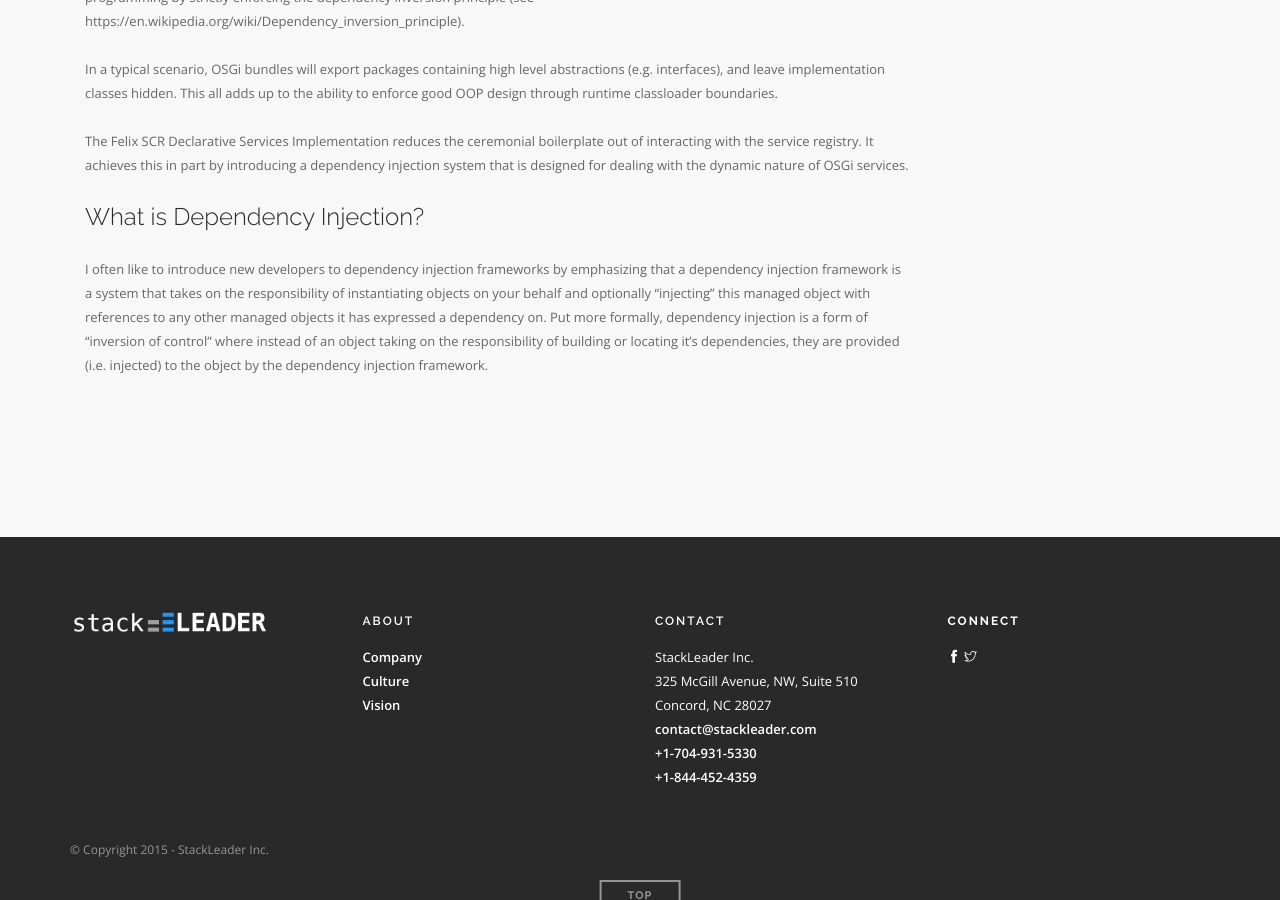
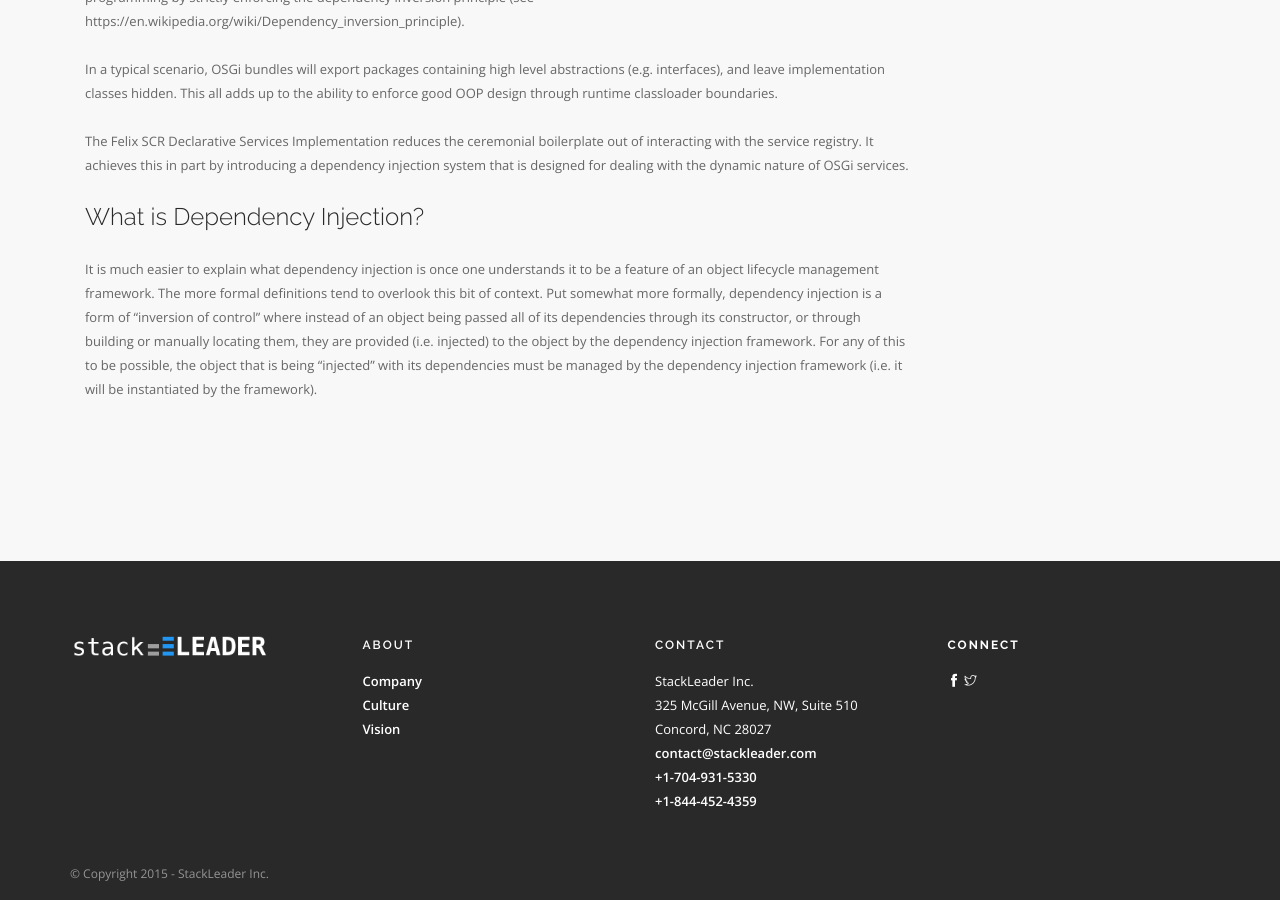
Before and after one commit to stackleader/stackleader.github.io, a Jekyll site: the page built from _posts/2016-05-20-dependency-injection-and-osgi.markdown, in a window 1280 px wide and 900 px high, scrolled down 1512 px. Built offline with Jekyll 4.4.1, drawn with Linux system fonts in a browser that asks for light colours; nearby versions of some CDN libraries.

Commit message:
small changes to blog entry on dependency injection

```diff
--- a/_posts/2016-05-20-dependency-injection-and-osgi.markdown
+++ b/_posts/2016-05-20-dependency-injection-and-osgi.markdown
@@ -32,8 +32,8 @@ The Felix SCR Declarative Services Implementation reduces the ceremonial boilerp
 by introducing a dependency injection system that is designed for dealing with the dynamic nature of OSGi services.
 
 #### What is Dependency Injection?
-I often like to introduce new developers to dependency injection frameworks by emphasizing that a dependency injection framework is a system
-that takes on the responsibility of instantiating objects on your behalf and optionally "injecting" this managed object with references to any other
-managed objects it has expressed a dependency on. Put more formally, dependency injection is a form of "inversion of control" where instead
-of an object taking on the responsibility of building or locating it's dependencies, they are provided (i.e. injected) to the object by the dependency
-injection framework.
+It is much easier to explain what dependency injection is once one understands it to be a feature of an object lifecycle management framework. The more formal
+definitions tend to overlook this bit of context. Put somewhat more formally, dependency injection is a form of "inversion of control" where instead
+of an object being passed all of its dependencies through its constructor, or through building or manually locating them, they are provided (i.e. injected)
+to the object by the dependency injection framework. For any of this to be possible, the object that is being "injected" with its dependencies
+must be managed by the dependency injection framework (i.e. it will be instantiated by the framework).
```
